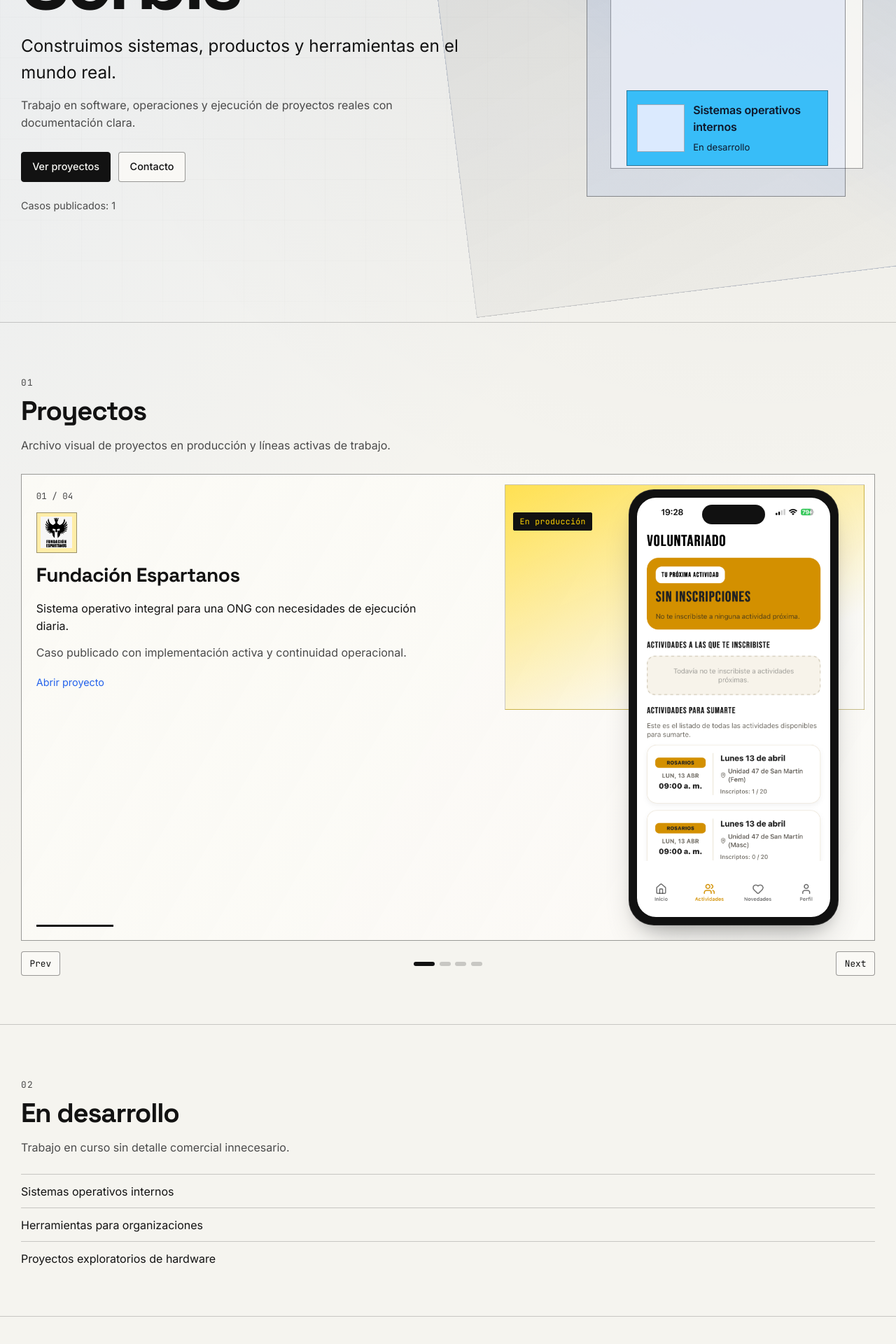
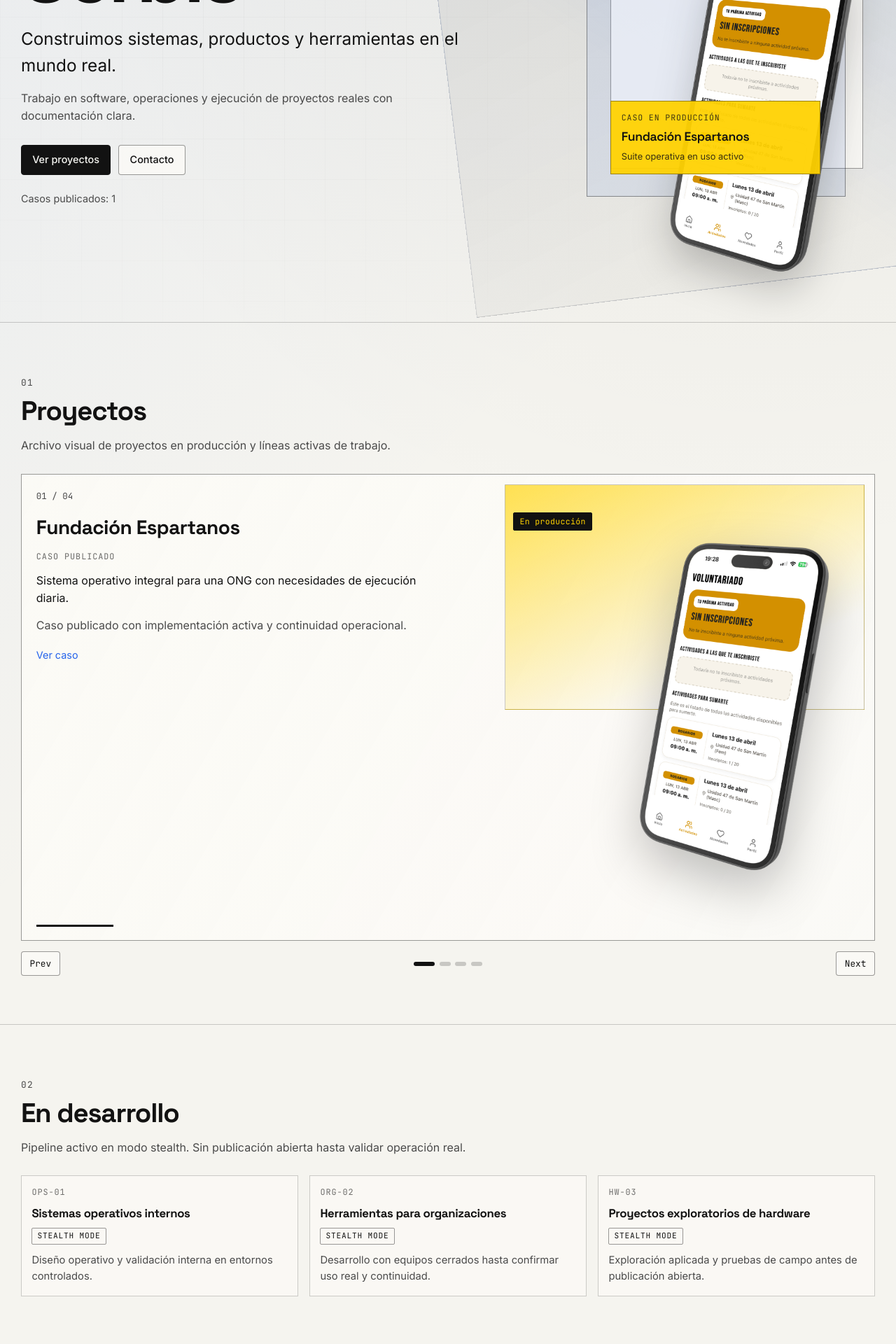
Before and after one commit to Serbisapp/serbis-landing, a React (Vite) app: page / in a window 1280 px wide. Shown: the part 340-2260 px from the top of the page at 70% size. Built offline with nearby package versions, Linux system fonts and the light colour scheme.

Commit message:
Refine project visuals: use real Espartanos mockup and stealth-mode upcoming section

```diff
--- a/src/components/ProjectCarousel.tsx
+++ b/src/components/ProjectCarousel.tsx
@@ -16,8 +16,13 @@
 
 export function ProjectCarousel({ slides }: ProjectCarouselProps) {
   const [activeIndex, setActiveIndex] = useState(0);
+  const showControls = slides.length > 1;
 
   const move = (delta: number) => {
+    if (!showControls) {
+      return;
+    }
+
     setActiveIndex((current) => {
       const next = (current + delta + slides.length) % slides.length;
       return next;
@@ -25,6 +30,10 @@
   };
 
   const onKeyDown = (event: KeyboardEvent<HTMLDivElement>) => {
+    if (!showControls) {
+      return;
+    }
+
     if (event.key === 'ArrowRight') {
       event.preventDefault();
       move(1);
@@ -42,7 +51,7 @@
         <motion.div
           className="project-carousel__track"
           animate={{ x: `-${activeIndex * 100}%` }}
-          transition={{ type: "spring", stiffness: 280, damping: 30, mass: 1 }}
+          transition={{ duration: 0.48, ease: [0.22, 1, 0.36, 1] }}
         >
           {slides.map((slide, index) => {
             const slideStyle = {
@@ -59,31 +68,35 @@
                   </p>
 
                   <div className="project-slide__header">
-                    <div className="project-slide__identity">
-                      {slide.logoSrc ? (
-                        <img src={slide.logoSrc} alt={`Logo ${slide.name}`} className="project-slide__logo" />
-                      ) : null}
                     <h3>{slide.name}</h3>
-                    </div>
                     <StatusTag status={slide.status} />
                   </div>
 
+                  {slide.phaseLabel ? <p className="project-slide__phase">{slide.phaseLabel}</p> : null}
                   <p className="project-slide__summary">{slide.summary}</p>
                   <p className="project-slide__detail">{slide.detail}</p>
 
                   <div className="project-slide__action">
                     {slide.href ? (
                       <Link to={slide.href} className="text-link">
-                        Abrir proyecto
+                        Ver caso
                       </Link>
                     ) : (
-                      <span>Detalle en preparación</span>
+                      <span>Acceso reservado</span>
                     )}
                   </div>
                 </div>
 
                 <div className="project-slide__visual">
+                  {slide.visualMode === 'mockup' ? (
+                    <img
+                      src={slide.mobileScreenshot}
+                      alt={`Captura móvil de ${slide.name}`}
+                      className="project-slide__mockup"
+                    />
+                  ) : (
                     <PhoneFrame src={slide.mobileScreenshot} alt={`Captura móvil de ${slide.name}`} />
+                  )}
                 </div>
               </article>
             );
@@ -91,6 +104,7 @@
         </motion.div>
       </div>
 
+      {showControls ? (
         <div className="project-carousel__controls">
           <button type="button" className="carousel-button" onClick={() => move(-1)} aria-label="Proyecto anterior">
             Prev
@@ -110,6 +124,7 @@
             Next
           </button>
         </div>
+      ) : null}
     </div>
   );
 }
--- a/src/content/projects.ts
+++ b/src/content/projects.ts
@@ -1,4 +1,4 @@
-import type { Project, ProjectSlide } from '../types';
+import type { Project, ProjectSlide, StealthProject } from '../types';
 
 const espartanosPalette = {
   accent: '#ffd200',
@@ -29,17 +29,35 @@
       'Se usaron herramientas modernas de desarrollo, backend y despliegue para sostener una operación estable en producción.',
     results: ['Implementado en 3 semanas.', 'En uso activo.', 'Diseñado para operación real.'],
     visualsNote:
-      'Esta sección queda preparada para sumar capturas del producto, flujos de trabajo y material visual operativo.',
-    logoSrc: '/logos/espartanos.png',
-    mobileScreenshot: '/projects/espartanos-mobile.png',
+      'Vista real de la app de voluntariado en producción. Se incorporarán más capturas operativas por flujo.',
+    mobileScreenshot: '/projects/espartanos-iphone-left.png',
     palette: espartanosPalette,
+    visualMode: 'mockup',
   },
 ];
 
-export const inProgressItems = [
-  'Sistemas operativos internos',
-  'Herramientas para organizaciones',
-  'Proyectos exploratorios de hardware',
+export const stealthProjects: StealthProject[] = [
+  {
+    id: 'ops-01',
+    codename: 'OPS-01',
+    title: 'Sistemas operativos internos',
+    phase: 'Stealth mode',
+    note: 'Diseño operativo y validación interna en entornos controlados.',
+  },
+  {
+    id: 'org-02',
+    codename: 'ORG-02',
+    title: 'Herramientas para organizaciones',
+    phase: 'Stealth mode',
+    note: 'Desarrollo con equipos cerrados hasta confirmar uso real y continuidad.',
+  },
+  {
+    id: 'hw-03',
+    codename: 'HW-03',
+    title: 'Proyectos exploratorios de hardware',
+    phase: 'Stealth mode',
+    note: 'Exploración aplicada y pruebas de campo antes de publicación abierta.',
+  },
 ];
 
 export const projectSlides: ProjectSlide[] = [
@@ -49,48 +67,55 @@
     status: 'En producción',
     summary: 'Sistema operativo integral para una ONG con necesidades de ejecución diaria.',
     detail: 'Caso publicado con implementación activa y continuidad operacional.',
-    logoSrc: '/logos/espartanos.png',
-    mobileScreenshot: '/projects/espartanos-mobile.png',
+    phaseLabel: 'Caso publicado',
+    mobileScreenshot: '/projects/espartanos-iphone-left.png',
     palette: espartanosPalette,
     href: '/proyectos/espartanos',
+    visualMode: 'mockup',
   },
   {
     id: 'internal-ops',
     name: 'Sistemas operativos internos',
     status: 'En desarrollo',
-    summary: 'Arquitecturas de operación para equipos que trabajan con procesos críticos.',
-    detail: 'Trabajo en curso. Se publicará como caso cuando entre en operación estable.',
+    summary: 'Arquitectura operativa para equipos con procesos críticos.',
+    detail: 'En ejecución con equipos cerrados hasta validación de operación.',
+    phaseLabel: 'Stealth mode',
     mobileScreenshot: '/projects/internal-ops-mobile-shot.svg',
     palette: {
-      accent: '#38bdf8',
-      ink: '#0f172a',
-      paper: '#dbeafe',
+      accent: '#cfd8e3',
+      ink: '#161616',
+      paper: '#eceff2',
     },
+    visualMode: 'framed',
   },
   {
     id: 'org-tools',
     name: 'Herramientas para organizaciones',
     status: 'En desarrollo',
-    summary: 'Módulos de gestión para organizaciones que necesitan visibilidad operativa.',
-    detail: 'Trabajo en curso. Se publicará cuando exista despliegue productivo.',
+    summary: 'Módulos de gestión para organizaciones con operación activa.',
+    detail: 'En desarrollo con validación privada de flujo y adopción.',
+    phaseLabel: 'Stealth mode',
     mobileScreenshot: '/projects/org-tools-mobile-shot.svg',
     palette: {
-      accent: '#22d3ee',
-      ink: '#111827',
-      paper: '#ccfbf1',
+      accent: '#d6d9de',
+      ink: '#161616',
+      paper: '#f0f2f4',
     },
+    visualMode: 'framed',
   },
   {
     id: 'hardware-lab',
     name: 'Proyectos exploratorios de hardware',
     status: 'En desarrollo',
-    summary: 'Exploración aplicada para integrar dispositivos en flujos de operación real.',
-    detail: 'Trabajo en curso. Se documentará con evidencia de campo cuando corresponda.',
+    summary: 'Exploración aplicada para integrar hardware en operación real.',
+    detail: 'Trabajo privado hasta completar pruebas de campo.',
+    phaseLabel: 'Stealth mode',
     mobileScreenshot: '/projects/hardware-lab-mobile-shot.svg',
     palette: {
-      accent: '#f59e0b',
-      ink: '#111111',
-      paper: '#fde68a',
+      accent: '#d4d0c8',
+      ink: '#161616',
+      paper: '#f2f0ea',
     },
+    visualMode: 'framed',
   },
 ];
--- a/src/index.css
+++ b/src/index.css
@@ -229,43 +229,53 @@
 
 .hero-art__card {
   position: absolute;
-  right: 16%;
-  bottom: 15%;
-  width: min(80%, 288px);
+  left: 10%;
+  bottom: 12%;
+  width: min(82%, 300px);
   border: 1px solid var(--line-strong);
-  background: #ffd200;
+  background: rgba(255, 210, 0, 0.94);
   color: #111111;
-  display: grid;
-  grid-template-columns: 68px minmax(0, 1fr);
-  gap: 0.75rem;
-  align-items: center;
-  padding: 0.9rem;
+  padding: 0.85rem 0.92rem;
+  z-index: 3;
 }
 
-.hero-art__card img {
-  width: 68px;
-  height: 68px;
-  object-fit: contain;
-  border: 1px solid rgba(18, 18, 18, 0.3);
-  background: #fff6bf;
+.hero-art__kicker {
+  margin: 0;
+  font-family: 'JetBrains Mono', monospace;
+  letter-spacing: 0.08em;
+  font-size: 0.72rem;
+  text-transform: uppercase;
+  color: rgba(17, 17, 17, 0.8);
 }
 
-.hero-art__card p {
-  margin: 0;
+.hero-art__card h3 {
+  margin: 0.32rem 0 0;
+  font-family: 'Space Grotesk', 'Inter', sans-serif;
+  letter-spacing: -0.02em;
+  font-size: 1.1rem;
   font-weight: 600;
-  letter-spacing: -0.01em;
 }
 
 .hero-art__card span {
   display: inline-block;
-  margin-top: 0.35rem;
-  font-size: 0.82rem;
+  margin-top: 0.3rem;
+  font-size: 0.8rem;
+  color: rgba(17, 17, 17, 0.84);
+}
+
+.hero-art__phone {
+  position: absolute;
+  right: 3%;
+  top: 4%;
+  width: min(72%, 300px);
+  filter: drop-shadow(0 26px 28px rgba(0, 0, 0, 0.22));
+  z-index: 2;
 }
 
 .hero-art__stamp {
   position: absolute;
   left: 10%;
-  top: 18%;
+  top: 10%;
   padding: 0.35rem 0.55rem;
   border: 1px solid var(--line-strong);
   font-family: 'JetBrains Mono', monospace;
@@ -421,25 +431,20 @@
   gap: 0.8rem;
 }
 
-.project-slide__identity {
-  display: grid;
-  gap: 0.65rem;
-}
-
-.project-slide__logo {
-  width: 58px;
-  height: 58px;
-  object-fit: contain;
-  border: 1px solid var(--line-strong);
-  background: color-mix(in srgb, var(--slide-paper) 74%, #ffffff);
-  padding: 0.35rem;
-}
-
 .project-slide h3 {
   margin: 0;
   font-family: 'Space Grotesk', 'Inter', sans-serif;
   font-size: clamp(1.22rem, 2.2vw, 1.75rem);
   letter-spacing: -0.02em;
+}
+
+.project-slide__phase {
+  margin: -0.2rem 0 0;
+  font-family: 'JetBrains Mono', monospace;
+  font-size: 0.74rem;
+  letter-spacing: 0.08em;
+  text-transform: uppercase;
+  color: rgba(18, 18, 18, 0.62);
 }
 
 .project-slide__summary {
@@ -458,12 +463,26 @@
   font-size: 0.9rem;
 }
 
+.project-slide__action span {
+  font-family: 'JetBrains Mono', monospace;
+  letter-spacing: 0.06em;
+  font-size: 0.72rem;
+  text-transform: uppercase;
+}
+
 .project-slide__visual {
   position: relative;
   z-index: 2;
   display: flex;
   align-items: center;
   justify-content: center;
+}
+
+.project-slide__mockup {
+  width: min(340px, 86%);
+  max-height: 520px;
+  object-fit: contain;
+  filter: drop-shadow(0 28px 36px rgba(0, 0, 0, 0.24));
 }
 
 .project-carousel__controls {
@@ -585,17 +604,50 @@
   border-color: var(--blue-accent);
 }
 
-.development-list {
-  margin: 1.6rem 0 0;
-  padding: 0;
-  list-style: none;
+.stealth-grid {
+  margin-top: 1.7rem;
   display: grid;
-  gap: 0.68rem;
+  grid-template-columns: repeat(3, minmax(0, 1fr));
+  gap: 1rem;
 }
 
-.development-list li {
-  border-top: 1px solid var(--line);
-  padding-top: 0.72rem;
+.stealth-item {
+  border: 1px solid var(--line);
+  background: rgba(251, 250, 246, 0.78);
+  padding: 0.9rem 0.9rem 1rem;
+}
+
+.stealth-item__code {
+  margin: 0;
+  font-family: 'JetBrains Mono', monospace;
+  font-size: 0.74rem;
+  letter-spacing: 0.08em;
+  color: rgba(18, 18, 18, 0.6);
+}
+
+.stealth-item h3 {
+  margin: 0.5rem 0 0;
+  font-family: 'Space Grotesk', 'Inter', sans-serif;
+  font-size: 1.05rem;
+  letter-spacing: -0.02em;
+}
+
+.stealth-item__phase {
+  margin: 0.45rem 0 0;
+  display: inline-flex;
+  border: 1px solid var(--line-strong);
+  border-radius: 2px;
+  padding: 0.16rem 0.45rem;
+  font-family: 'JetBrains Mono', monospace;
+  font-size: 0.7rem;
+  letter-spacing: 0.07em;
+  text-transform: uppercase;
+}
+
+.stealth-item__note {
+  margin: 0.7rem 0 0;
+  color: var(--ink-soft);
+  font-size: 0.92rem;
 }
 
 .section--contact {
@@ -710,6 +762,13 @@
   color: var(--ink-soft);
 }
 
+.project-hero__mockup {
+  width: min(340px, 86%);
+  max-height: 600px;
+  object-fit: contain;
+  filter: drop-shadow(0 28px 36px rgba(0, 0, 0, 0.22));
+}
+
 .project-page {
   padding: 1.2rem 0 4.8rem;
 }
@@ -753,13 +812,11 @@
   gap: 0.75rem;
 }
 
-.visual-placeholder__logo {
-  width: 82px;
-  height: 82px;
+.visual-placeholder__mockup {
+  width: min(340px, 100%);
+  max-height: 620px;
   object-fit: contain;
-  border: 1px solid var(--line);
-  background: #fff;
-  padding: 0.3rem;
+  filter: drop-shadow(0 22px 30px rgba(0, 0, 0, 0.2));
 }
 
 .not-found {
@@ -853,6 +910,10 @@
     justify-content: flex-start;
   }
 
+  .stealth-grid {
+    grid-template-columns: repeat(2, minmax(0, 1fr));
+  }
+
   .project-hero__inner {
     grid-template-columns: 1fr;
   }
@@ -901,6 +962,12 @@
     min-height: 330px;
   }
 
+  .hero-art__phone {
+    width: min(66%, 220px);
+    right: 2%;
+    top: 8%;
+  }
+
   .hero-art__stamp {
     left: 7%;
     top: 14%;
@@ -913,6 +980,10 @@
   .project-slide__header {
     flex-direction: column;
     align-items: flex-start;
+  }
+
+  .stealth-grid {
+    grid-template-columns: 1fr;
   }
 
   .project-carousel__controls {
--- a/src/pages/HomePage.tsx
+++ b/src/pages/HomePage.tsx
@@ -1,24 +1,14 @@
-import { motion, AnimatePresence } from 'framer-motion';
+import { motion } from 'framer-motion';
 import type { Variants } from 'framer-motion';
-import { useState, useEffect } from 'react';
+import { useState } from 'react';
 import type { FormEvent } from 'react';
 import { ProjectCarousel } from '../components/ProjectCarousel';
-import { inProgressItems, projectSlides, projects } from '../content/projects';
+import { projectSlides, projects, stealthProjects } from '../content/projects';
 
 export function HomePage() {
   const [name, setName] = useState('');
   const [email, setEmail] = useState('');
   const [message, setMessage] = useState('');
-  const [heroSlideIndex, setHeroSlideIndex] = useState(0);
-
-  useEffect(() => {
-    const timer = setInterval(() => {
-      setHeroSlideIndex((prev) => (prev + 1) % projectSlides.length);
-    }, 5000);
-    return () => clearInterval(timer);
-  }, []);
-
-  const activeHeroSlide = projectSlides[heroSlideIndex];
 
   const handleContactSubmit = (event: FormEvent<HTMLFormElement>) => {
     event.preventDefault();
@@ -48,7 +38,6 @@
             animate={{ opacity: 1, y: 0 }}
             transition={{ duration: 0.8, ease: [0.22, 1, 0.36, 1] }}
           >
-            <p className="hero__eyebrow">Institucional</p>
             <motion.h1
               initial={{ opacity: 0, y: 20 }}
               animate={{ opacity: 1, y: 0 }}
@@ -106,31 +95,27 @@
           >
             <div className="hero-art__plate hero-art__plate--base" />
             <div className="hero-art__plate hero-art__plate--accent" />
-
-            <AnimatePresence mode="popLayout">
             <motion.div
-                key={activeHeroSlide.id}
               className="hero-art__card"
               initial={{ opacity: 0, y: 15, scale: 0.98 }}
               animate={{ opacity: 1, y: 0, scale: 1 }}
-                exit={{ opacity: 0, y: -15, scale: 0.98 }}
               transition={{ duration: 0.6, ease: [0.22, 1, 0.36, 1] }}
-                style={{
-                  backgroundColor: activeHeroSlide.palette.accent,
-                  color: activeHeroSlide.palette.ink
-                }}
             >
-                {activeHeroSlide.logoSrc ? (
-                  <img src={activeHeroSlide.logoSrc} alt="" role="presentation" />
-                ) : (
-                  <div style={{ width: 68, height: 68, background: activeHeroSlide.palette.paper, border: '1px solid rgba(18, 18, 18, 0.3)' }} />
-                )}
-                <div>
-                  <p>{activeHeroSlide.name}</p>
-                  <span>{activeHeroSlide.status}</span>
-                </div>
+              <p className="hero-art__kicker">Caso en producción</p>
+              <h3>Fundación Espartanos</h3>
+              <span>Suite operativa en uso activo</span>
             </motion.div>
-            </AnimatePresence>
+
+            <motion.img
+              src="/projects/espartanos-iphone-left.png"
+              alt=""
+              role="presentation"
+              className="hero-art__phone"
+              initial={{ opacity: 0, y: 24, rotate: 6 }}
+              animate={{ opacity: 1, y: 0, rotate: 0 }}
+              transition={{ duration: 0.75, delay: 0.15, ease: [0.22, 1, 0.36, 1] }}
+            />
+            <div className="hero-art__stamp">DEPLOYED IN OPERATION</div>
           </motion.aside>
         </div>
       </section>
@@ -165,14 +150,19 @@
           <div className="section-head">
             <p className="section-head__index">02</p>
             <h2>En desarrollo</h2>
-            <p>Trabajo en curso sin detalle comercial innecesario.</p>
+            <p>Pipeline activo en modo stealth. Sin publicación abierta hasta validar operación real.</p>
           </div>
 
-          <ul className="development-list">
-            {inProgressItems.map((item) => (
-              <li key={item}>{item}</li>
+          <div className="stealth-grid">
+            {stealthProjects.map((project) => (
+              <article key={project.id} className="stealth-item">
+                <p className="stealth-item__code">{project.codename}</p>
+                <h3>{project.title}</h3>
+                <p className="stealth-item__phase">{project.phase}</p>
+                <p className="stealth-item__note">{project.note}</p>
+              </article>
             ))}
-          </ul>
+          </div>
         </div>
       </motion.section>
 
--- a/src/pages/ProjectPage.tsx
+++ b/src/pages/ProjectPage.tsx
@@ -59,7 +59,15 @@
             animate={{ opacity: 1, x: 0 }}
             transition={{ duration: 0.6, delay: 0.2, ease: [0.22, 1, 0.36, 1] }}
           >
-            <PhoneFrame src={project.mobileScreenshot} alt={`Captura móvil de ${project.name}`} />
+            {project.visualMode === 'mockup' ? (
+              <img
+                src={project.mobileScreenshot}
+                alt={`Captura móvil de ${project.name}`}
+                className="project-hero__mockup"
+              />
+            ) : (
+              <PhoneFrame src={project.mobileScreenshot} alt={`Captura móvil de ${project.name}`} />
+            )}
           </motion.div>
         </div>
       </section>
@@ -106,9 +114,11 @@
           <motion.div className="project-section" variants={sectionVariants} initial="hidden" whileInView="visible" viewport={{ once: true }}>
             <h2>Visuales</h2>
             <div className="visual-placeholder">
-              {project.logoSrc ? (
-                <img src={project.logoSrc} alt={`Logo ${project.name}`} className="visual-placeholder__logo" />
-              ) : null}
+              <img
+                src={project.mobileScreenshot}
+                alt={`Vista de ${project.name}`}
+                className="visual-placeholder__mockup"
+              />
               <p>{project.visualsNote}</p>
             </div>
           </motion.div>
```
Also changed, not shown: src/types.ts (+12 -0 lines), public/projects/espartanos-iphone-left.png (added). Lines whose indentation alone changed are shown as unchanged.
